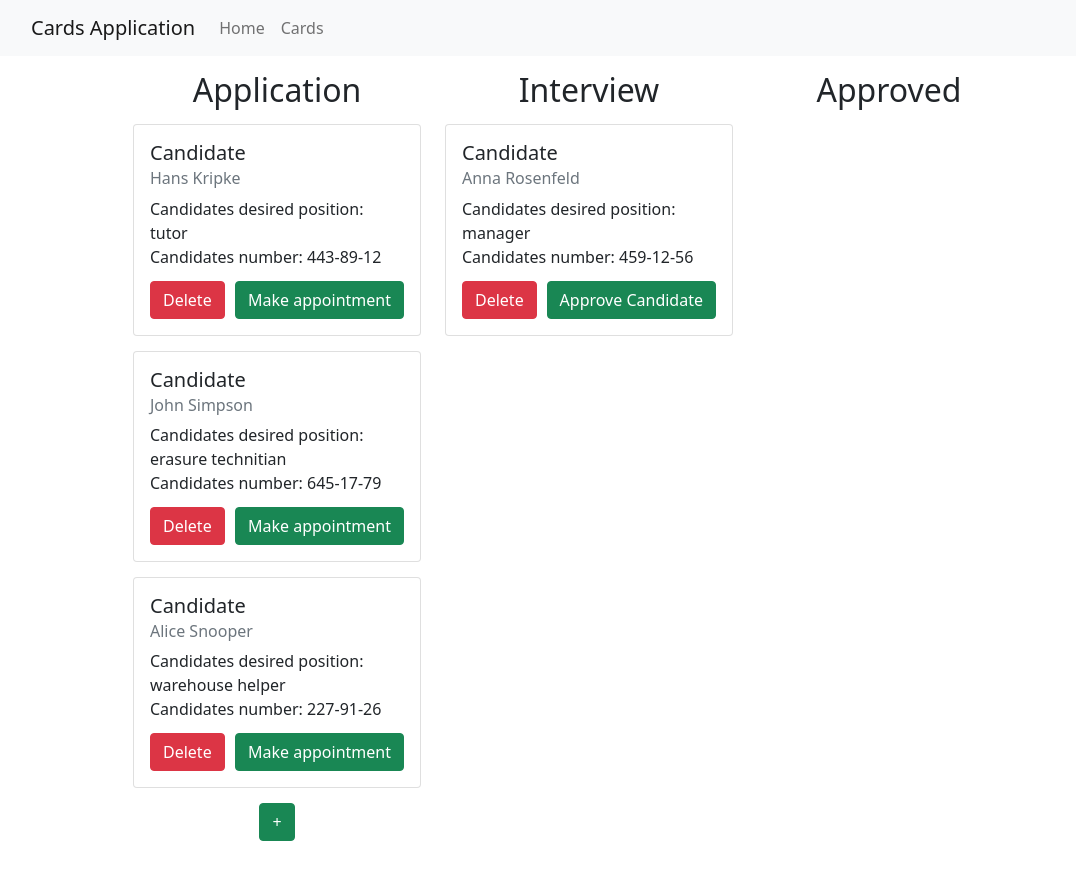
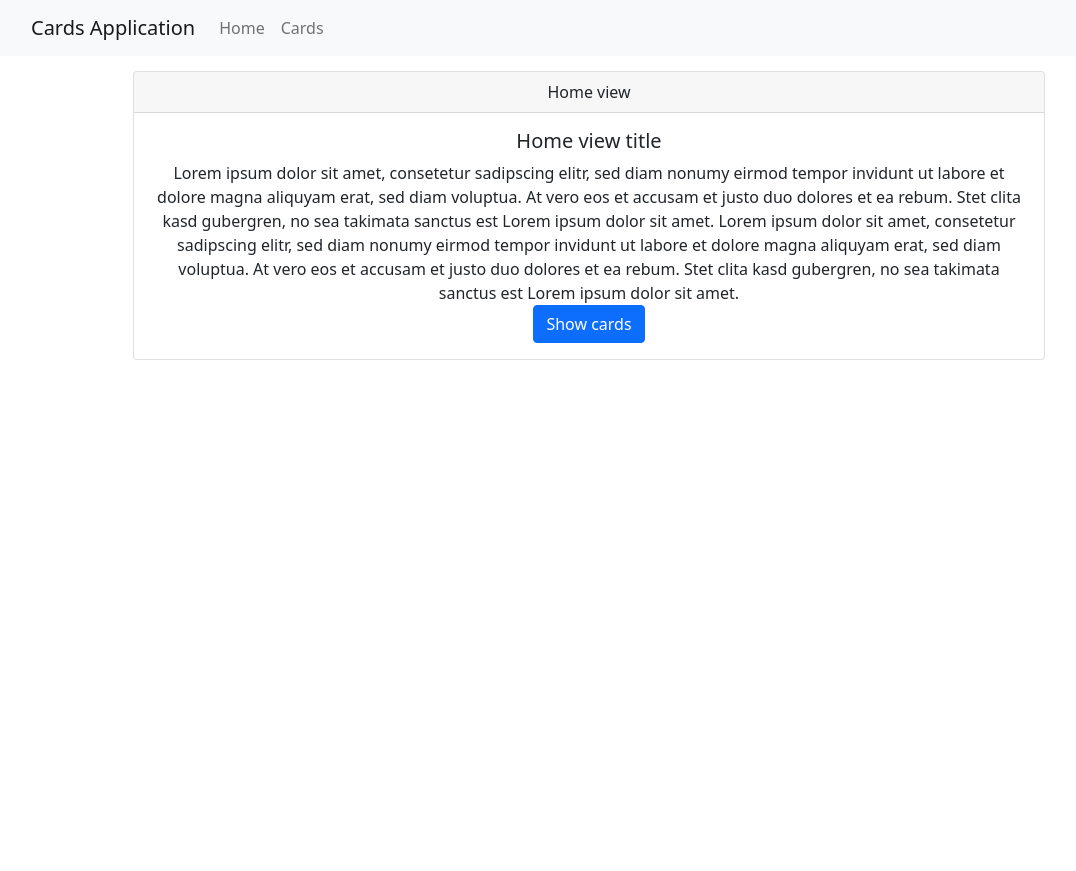
Before and after one commit to solarenergy990/cards-app-ts, a React (Create React App) app: page /home in a window 1280 px wide. Shown: the whole page, without its empty margins (51-1127 px from the left). After the commit the page ends 800 px from the top, so only its background shows below. Built offline with nearby package versions, Linux system fonts and the light colour scheme.

Commit message:
add routes + Cards view

```diff
--- /dev/null
+++ b/src/Views/Home/Home.module.scss
@@ -0,0 +1,3 @@
+.card {
+    width: 100%;
+}
--- /dev/null
+++ b/src/Views/Home/Home.tsx
@@ -0,0 +1,41 @@
+import { useNavigate } from 'react-router-dom';
+
+import Button from 'react-bootstrap/Button';
+import Card from 'react-bootstrap/Card';
+
+import s from './Home.module.scss';
+
+const Home = () => {
+    let navigate = useNavigate();
+
+const onHandleClick = () => {
+
+    navigate('/cards', {replace: true})
+
+}
+
+  return (
+    <div className={s.card}>
+      <Card className="text-center">
+        <Card.Header>Home view</Card.Header>
+        <Card.Body>
+          <Card.Title>Home view title</Card.Title>
+          <Card.Text>
+            Lorem ipsum dolor sit amet, consetetur sadipscing elitr, sed diam
+            nonumy eirmod tempor invidunt ut labore et dolore magna aliquyam
+            erat, sed diam voluptua. At vero eos et accusam et justo duo dolores
+            et ea rebum. Stet clita kasd gubergren, no sea takimata sanctus est
+            Lorem ipsum dolor sit amet. Lorem ipsum dolor sit amet, consetetur
+            sadipscing elitr, sed diam nonumy eirmod tempor invidunt ut labore
+            et dolore magna aliquyam erat, sed diam voluptua. At vero eos et
+            accusam et justo duo dolores et ea rebum. Stet clita kasd gubergren,
+            no sea takimata sanctus est Lorem ipsum dolor sit amet.
+          </Card.Text>
+          <Button variant="primary" onClick={onHandleClick}>Show cards</Button>
+        </Card.Body>
+      </Card>
+    </div>
+  );
+};
+
+export default Home;
--- a/src/components/App/App.tsx
+++ b/src/components/App/App.tsx
@@ -1,14 +1,20 @@
+import { Route, Routes, Navigate } from 'react-router-dom';
+
 import Container from '../Container/Container';
-
 import Navigation from '../Navigation/Navigation';
 import Cards from '../../Views/Cards/Cards';
+import Home from '../../Views/Home/Home';
 
 const App = () => {
   return (
     <>
       <Navigation />
       <Container>
-        <Cards />
+        <Routes>
+          <Route path="/" element={<Navigate to="home" />} />
+          <Route path="home" element={<Home />} />
+          <Route path="cards" element={<Cards />} />
+        </Routes>
       </Container>
     </>
   );
--- a/src/components/Navigation/Navigation.tsx
+++ b/src/components/Navigation/Navigation.tsx
@@ -14,8 +14,9 @@ const Navigation = () => {
         <Navbar.Toggle aria-controls="basic-navbar-nav" />
         <Navbar.Collapse id="basic-navbar-nav">
           <Nav className="me-auto">
-            <Nav.Link href="#home">Home</Nav.Link>
-            <Nav.Link href="#link">Cards</Nav.Link>
+
+            <Nav.Link href="home">Home</Nav.Link>
+            <Nav.Link href="cards">Cards</Nav.Link>
 
           </Nav>
         </Navbar.Collapse>
--- a/src/index.tsx
+++ b/src/index.tsx
@@ -7,13 +7,16 @@ import 'modern-normalize/modern-normalize.css';
 import App from './components/App/App';
 
 import { Provider } from 'react-redux';
+import { BrowserRouter } from 'react-router-dom';
 
 import store from './redux/store';
 
 ReactDOM.render(
   <React.StrictMode>
     <Provider store={store}>
-      <App />
+      <BrowserRouter>
+        <App />
+      </BrowserRouter>
     </Provider>
   </React.StrictMode>,
   document.getElementById('root'),
```
